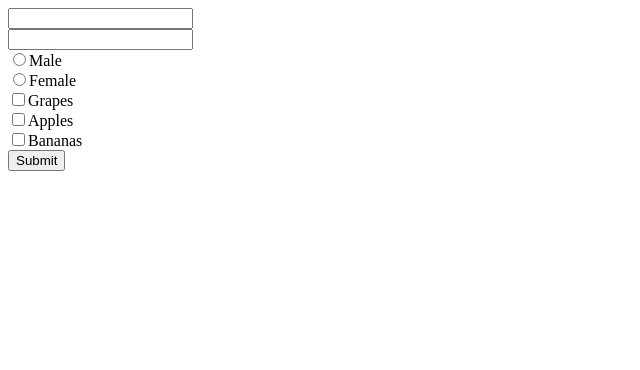
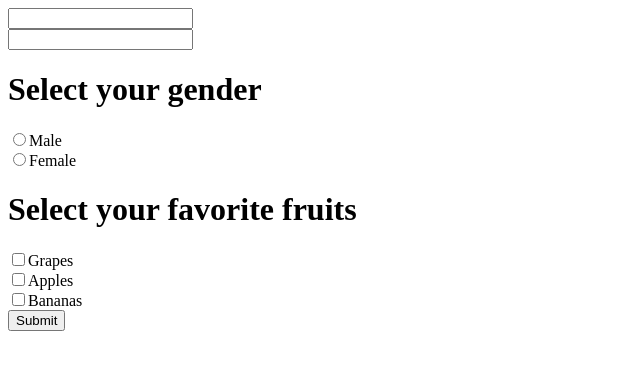
Before and after one commit to AltonTech/formspractice, a plain HTML site: page index.html in a window 1280 px wide. Shown: the whole page, without its empty margins (0-640 px from the left). Drawn offline with Linux system fonts and the light colour scheme.

Commit message:
added labels

```diff
--- a/index.html
+++ b/index.html
@@ -9,8 +9,10 @@
   <form action="#" method="post" name="my_form">
     <input type="text" name="username"><br>
     <input type="password" name="password"><br>
+    <h1>Select your gender </h1>
     <input type="radio" name="gender" value="Male">Male<br>
     <input type="radio" name="gender" value="Female">Female<br>
+    <h1>Select your favorite fruits</h1>
     <input type="checkbox" name="foods" value="Grapes">Grapes<br>
     <input type="checkbox" name="foods" value="Apples">Apples<br>
     <input type="checkbox" name="foods" value="Bananas">Bananas<br>
```
